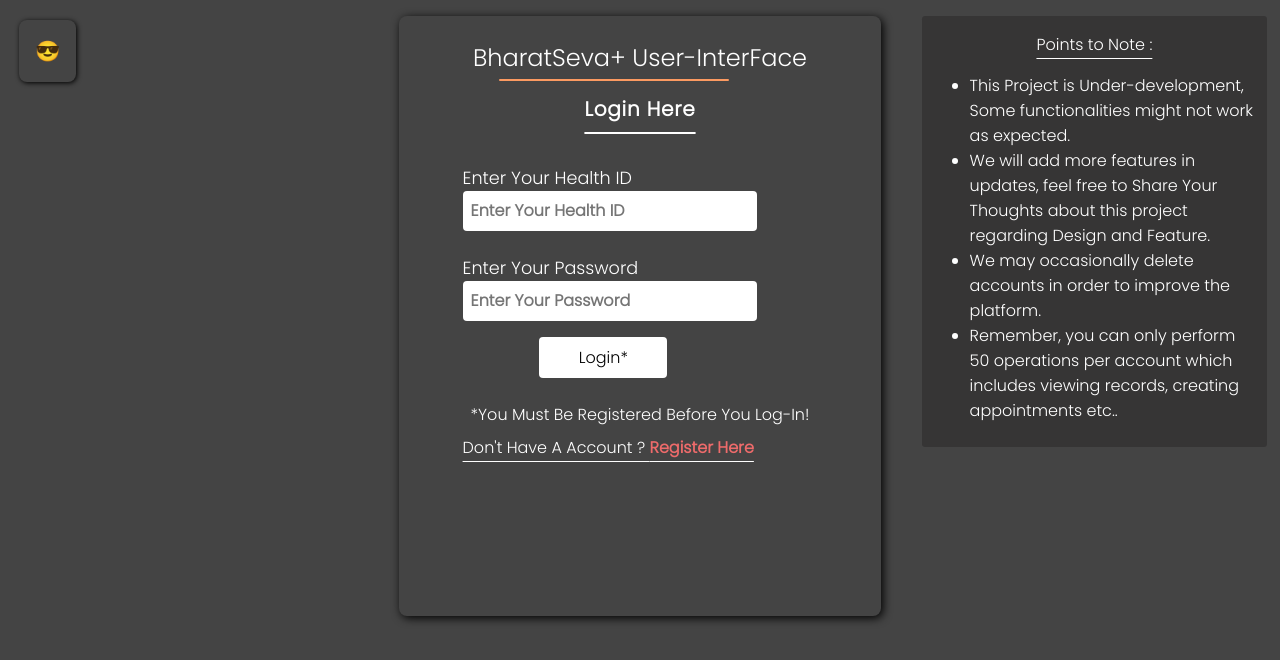
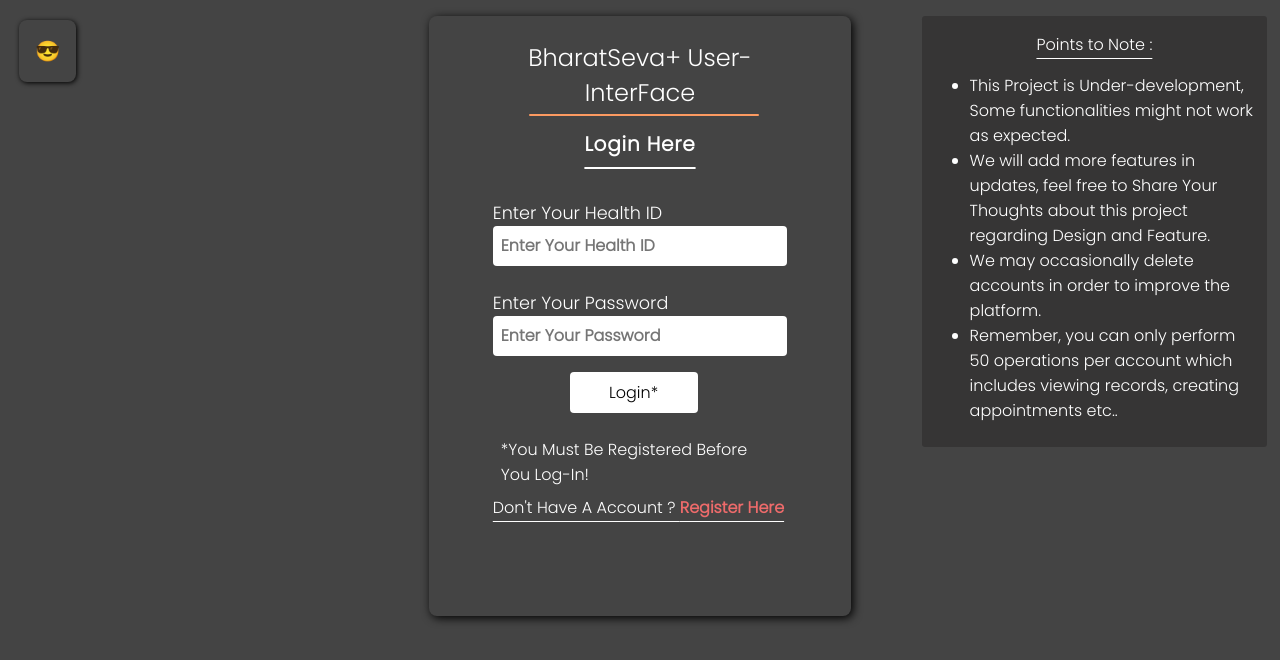
Before and after one commit to BharatSeva/BharatSeva-Plus-User-Interface, a React (Create React App) app: page /bharatseva-user/login in a window 1280 px wide. Shown: the top 660 px of the page. Built offline with nearby package versions, Linux system fonts and the light colour scheme.

Commit message:
minor bug fixes

```diff
--- a/src/Health_Seva/Register_And_Login_Page/Login_page.css
+++ b/src/Health_Seva/Register_And_Login_Page/Login_page.css
@@ -5,6 +5,7 @@
     margin-top: 2vh;
     height: 75vh;
     border-radius: 1vh;
+    max-width: 33vw;
 }
 .logintextcontainer{
   letter-spacing: 0.1vh;
@@ -73,3 +74,11 @@ input::-webkit-inner-spin-button {
   padding: 1vh 0 1vh 1vh;
   margin: 1vh 0 0 0;
 }
+.Mustberegisteredforlogin{
+  font-size: 2vh;
+}
+
+/* Message Css goes here */
+.Message_Container{
+  max-width: 28vw;
+}
--- a/src/Health_Seva/Register_And_Login_Page/Login_page.js
+++ b/src/Health_Seva/Register_And_Login_Page/Login_page.js
@@ -78,7 +78,7 @@ export default function LoginPage() {
                         <input type="password" className="UserInputSectionLoginPage" placeholder="Enter Your Password" name="password" onChange={Credential} onKeyUp={Credential} required ></input><br></br>
 
                         <input type="submit" value="Login*" className="Submitbtn"></input>
-                        <p>*You Must Be Registered Before You Log-In!</p>
+                        <p className="Mustberegisteredforlogin">*You Must Be Registered Before You Log-In!</p>
                     </form>
 
                     <div className="Login">
```
